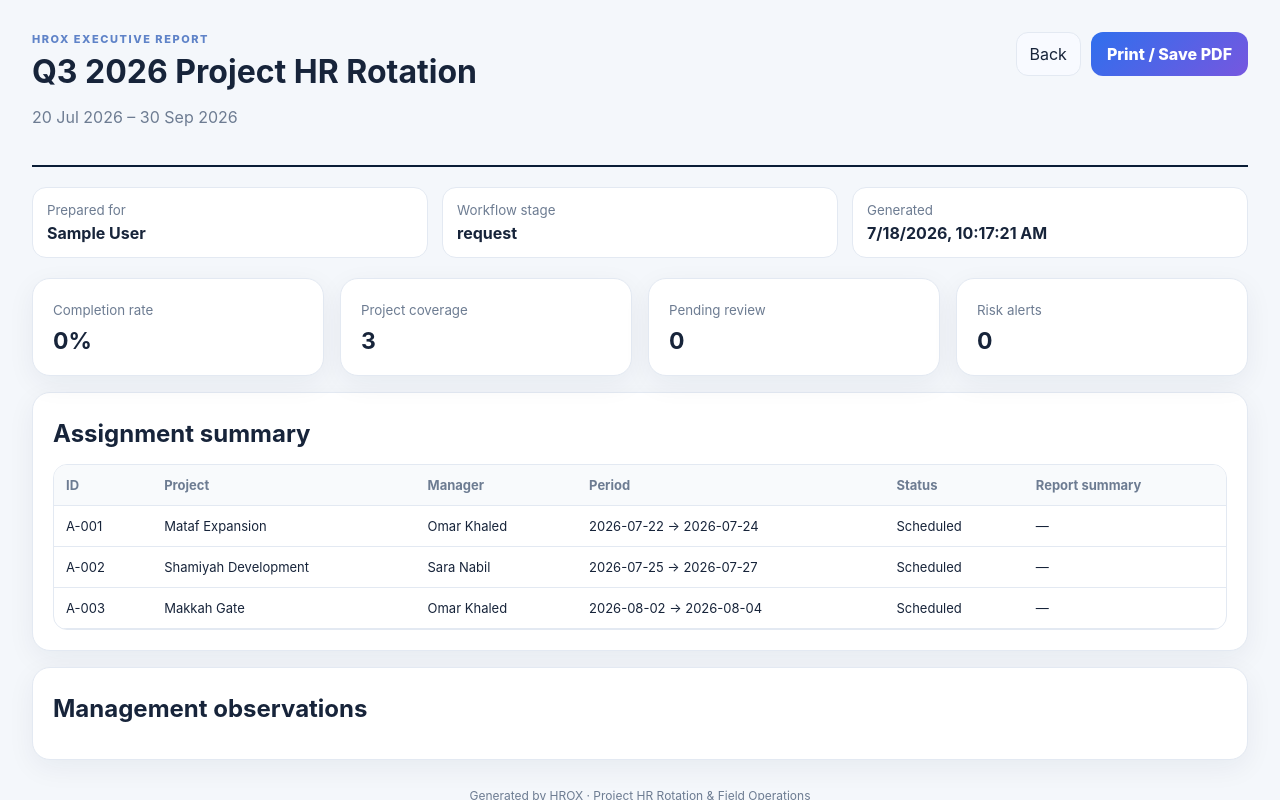
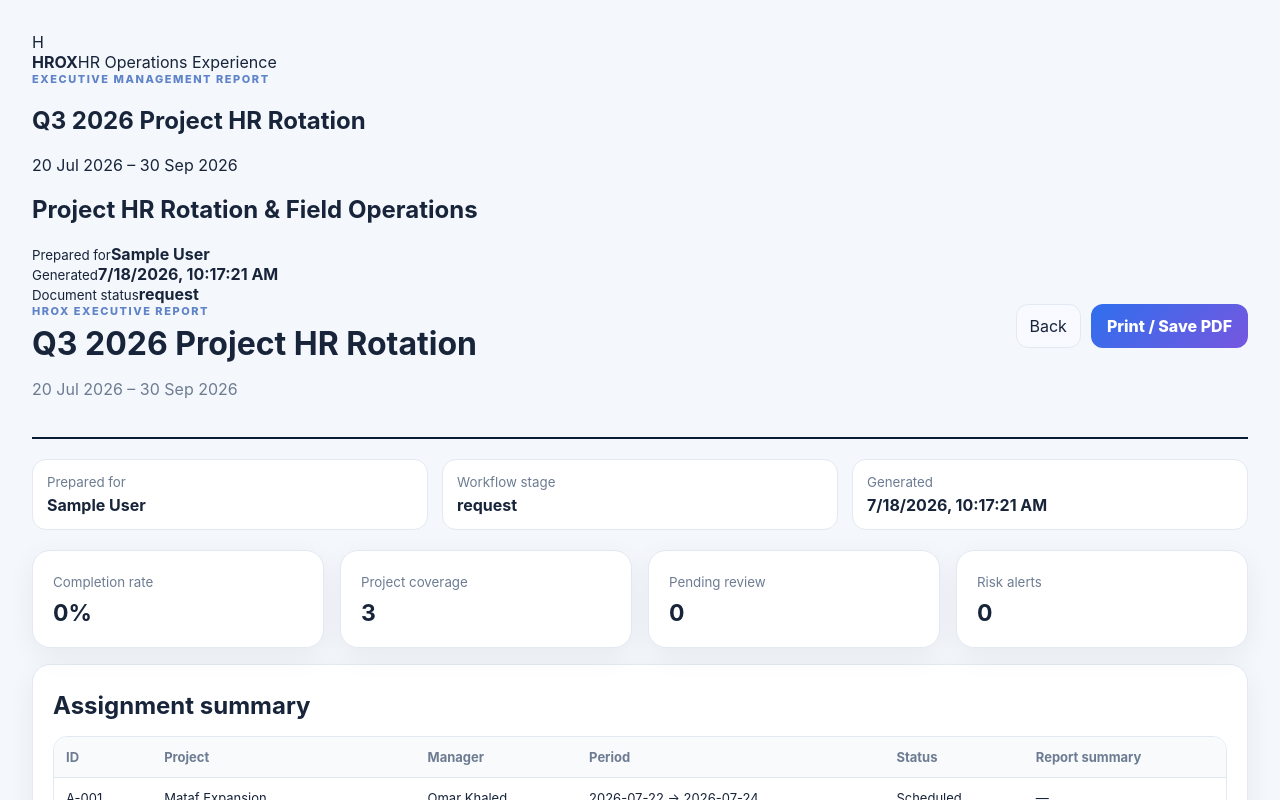
Before and after one commit to asamir2008/-hrox-pilot, a Next.js app in the folder platform/: page /report in a window 1280 px wide. Shown: the top 800 px of the page. Built offline with nearby package versions, Linux system fonts and the light colour scheme; no server answers; sample sign-in values are in the browser's storage.

Commit message:
Add branded executive report cover and signatures

```diff
--- a/platform/app/report/page.tsx
+++ b/platform/app/report/page.tsx
@@ -21,12 +21,21 @@ export default function ExecutiveReportPage(){
   const submitted=flow.assignments.filter(a=>a.status==='Report submitted').length;
   const overdue=flow.assignments.filter(a=>a.status==='Overdue').length;
   const coverage=new Set(flow.assignments.map(a=>a.project)).size;
+  const generated=new Date().toLocaleString();
   return <main className="reportPage">
-    <header className="reportHeader"><div><div className="eyebrow">HROX executive report</div><h1>{flow.requestTitle}</h1><p>{flow.requestPeriod}</p></div><div className="noPrint"><button className="demo" onClick={()=>router.push('/dashboard')}>Back</button><button className="primary" onClick={()=>window.print()}>Print / Save PDF</button></div></header>
-    <section className="reportMeta"><div><small>Prepared for</small><b>{user.name}</b></div><div><small>Workflow stage</small><b>{flow.stage}</b></div><div><small>Generated</small><b>{new Date().toLocaleString()}</b></div></section>
-    <section className="cards reportKpis"><div className="card"><small>Completion rate</small><strong>{flow.assignments.length?Math.round(completed/flow.assignments.length*100):0}%</strong></div><div className="card"><small>Project coverage</small><strong>{coverage}</strong></div><div className="card"><small>Pending review</small><strong>{submitted}</strong></div><div className="card"><small>Risk alerts</small><strong>{overdue}</strong></div></section>
-    <section className="card section"><h2>Assignment summary</h2><div className="tableWrap"><table><thead><tr><th>ID</th><th>Project</th><th>Manager</th><th>Period</th><th>Status</th><th>Report summary</th></tr></thead><tbody>{flow.assignments.map(a=><tr key={a.id}><td>{a.id}</td><td>{a.project}</td><td>{a.managerName}</td><td>{a.startDate} → {a.endDate}</td><td>{a.status}</td><td>{a.reportSummary||'—'}</td></tr>)}</tbody></table></div></section>
-    <section className="card section"><h2>Management observations</h2><ul>{flow.assignments.filter(a=>a.notes.length||a.coordinatorComment).map(a=><li key={a.id}><b>{a.project}:</b> {[...a.notes,a.coordinatorComment].filter(Boolean).join(' · ')}</li>)}</ul></section>
-    <footer className="reportFooter">Generated by HROX · Project HR Rotation & Field Operations</footer>
+    <section className="reportCover">
+      <div className="coverBrand"><div className="coverMark">H</div><div><b>HROX</b><span>HR Operations Experience</span></div></div>
+      <div className="coverBody"><div className="eyebrow">Executive management report</div><h1>{flow.requestTitle}</h1><p>{flow.requestPeriod}</p><div className="coverLine"/><h2>Project HR Rotation & Field Operations</h2></div>
+      <div className="coverMeta"><div><small>Prepared for</small><b>{user.name}</b></div><div><small>Generated</small><b>{generated}</b></div><div><small>Document status</small><b>{flow.stage}</b></div></div>
+    </section>
+    <div className="reportContent">
+      <header className="reportHeader"><div><div className="eyebrow">HROX executive report</div><h1>{flow.requestTitle}</h1><p>{flow.requestPeriod}</p></div><div className="noPrint"><button className="demo" onClick={()=>router.push('/dashboard')}>Back</button><button className="primary" onClick={()=>window.print()}>Print / Save PDF</button></div></header>
+      <section className="reportMeta"><div><small>Prepared for</small><b>{user.name}</b></div><div><small>Workflow stage</small><b>{flow.stage}</b></div><div><small>Generated</small><b>{generated}</b></div></section>
+      <section className="cards reportKpis"><div className="card"><small>Completion rate</small><strong>{flow.assignments.length?Math.round(completed/flow.assignments.length*100):0}%</strong></div><div className="card"><small>Project coverage</small><strong>{coverage}</strong></div><div className="card"><small>Pending review</small><strong>{submitted}</strong></div><div className="card"><small>Risk alerts</small><strong>{overdue}</strong></div></section>
+      <section className="card section"><h2>Assignment summary</h2><div className="tableWrap"><table><thead><tr><th>ID</th><th>Project</th><th>Manager</th><th>Period</th><th>Status</th><th>Report summary</th></tr></thead><tbody>{flow.assignments.map(a=><tr key={a.id}><td>{a.id}</td><td>{a.project}</td><td>{a.managerName}</td><td>{a.startDate} → {a.endDate}</td><td>{a.status}</td><td>{a.reportSummary||'—'}</td></tr>)}</tbody></table></div></section>
+      <section className="card section"><h2>Management observations</h2><ul>{flow.assignments.filter(a=>a.notes.length||a.coordinatorComment).map(a=><li key={a.id}><b>{a.project}:</b> {[...a.notes,a.coordinatorComment].filter(Boolean).join(' · ')}</li>)}</ul></section>
+      <section className="signatures"><div><span>Prepared by</span><b>HR Operations Coordinator</b><i>Signature / Date</i></div><div><span>Reviewed by</span><b>Senior HR Director</b><i>Signature / Date</i></div><div><span>Approved by</span><b>Authorized Management</b><i>Signature / Date</i></div></section>
+      <footer className="reportFooter">Generated by HROX · Project HR Rotation & Field Operations</footer>
+    </div>
   </main>
 }
```
